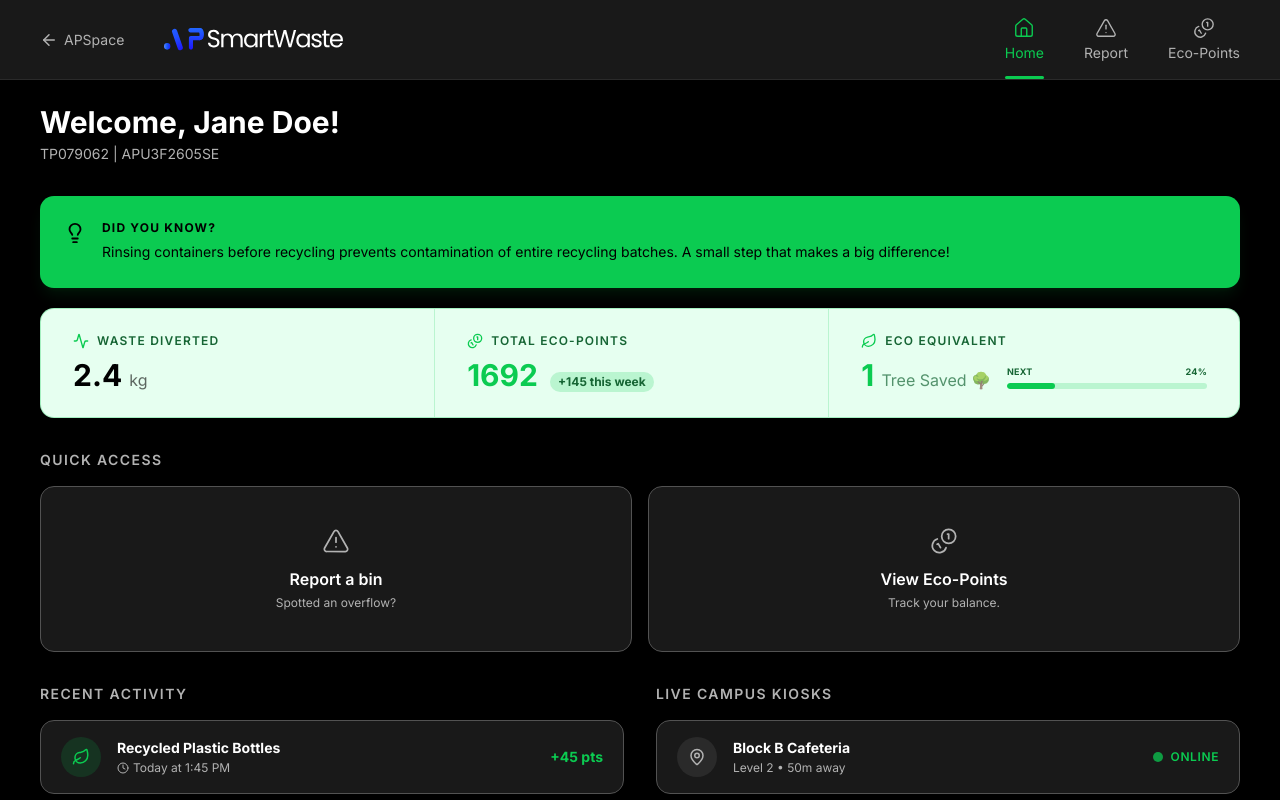
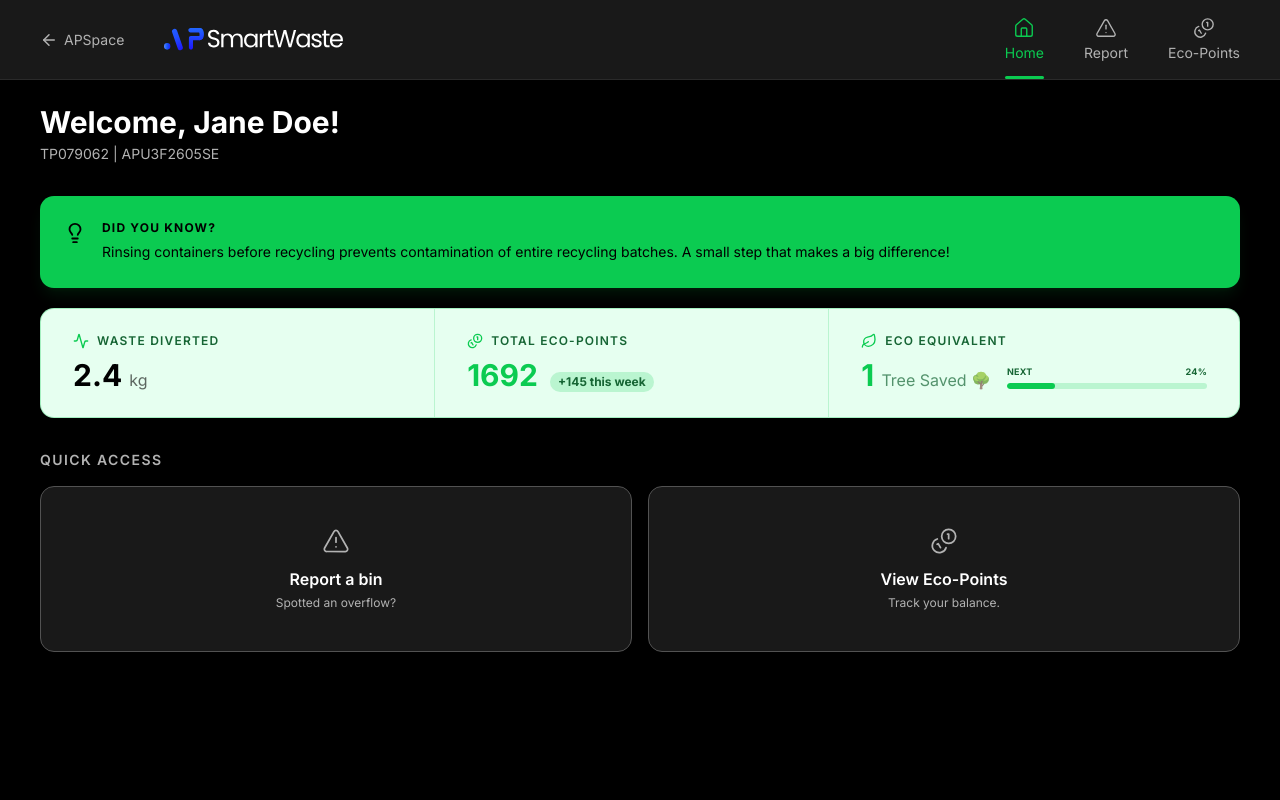
Before and after one commit to sevenpluseight/apu_gci_apsmartwaste, a Next.js app: page /student in a window 1280 px wide. Built offline with nearby package versions, Linux system fonts and the light colour scheme.

Commit message:
refactor: remove bottom dashboard data including recent activity and live campus kiosks sections

```diff
--- a/src/app/student/page.tsx
+++ b/src/app/student/page.tsx
@@ -124,92 +124,6 @@ export default function StudentPage() {
 
       </div>
 
-      {/* Bottom Dashboard Data */}
-      <div className="mt-8 grid grid-cols-1 lg:grid-cols-2 gap-8">
-
-        {/* Recent Activity */}
-        <div>
-          <h2 className="mb-4 text-sm font-semibold uppercase tracking-widest text-[#B2B2B2]">
-            Recent Activity
-          </h2>
-          <div className="flex flex-col gap-3">
-            {/* Activity Item 1 */}
-            <div className="flex items-center justify-between rounded-xl bg-[#191919] border border-[#525252] px-5 py-4 transition-colors hover:border-[#525252]/80">
-              <div className="flex items-center gap-4">
-                <div className="flex h-10 w-10 items-center justify-center rounded-full bg-[#0BCB51]/15 text-[#0BCB51]">
-                  <Leaf size={18} />
-                </div>
-                <div>
-                  <p className="text-sm font-bold text-white">Recycled Plastic Bottles</p>
-                  <p className="mt-0.5 flex items-center gap-1 text-xs text-[#B2B2B2]">
-                    <Clock size={12} /> Today at 1:45 PM
-                  </p>
-                </div>
-              </div>
-              <span className="text-sm font-bold text-[#0BCB51]">+45 pts</span>
-            </div>
-
-            {/* Activity Item 2 */}
-            <div className="flex items-center justify-between rounded-xl bg-[#191919] border border-[#525252] px-5 py-4 transition-colors hover:border-[#525252]/80">
-              <div className="flex items-center gap-4">
-                <div className="flex h-10 w-10 items-center justify-center rounded-full bg-[#0BCB51]/15 text-[#0BCB51]">
-                  <Activity size={18} />
-                </div>
-                <div>
-                  <p className="text-sm font-bold text-white">Recycled Aluminum Cans</p>
-                  <p className="mt-0.5 flex items-center gap-1 text-xs text-[#B2B2B2]">
-                    <Clock size={12} /> Yesterday at 10:20 AM
-                  </p>
-                </div>
-              </div>
-              <span className="text-sm font-bold text-[#0BCB51]">+100 pts</span>
-            </div>
-          </div>
-        </div>
-
-        {/* Live Campus Kiosks */}
-        <div>
-          <h2 className="mb-4 text-sm font-semibold uppercase tracking-widest text-[#B2B2B2]">
-            Live Campus Kiosks
-          </h2>
-          <div className="flex flex-col gap-3">
-            {/* Kiosk 1 (Online) */}
-            <div className="flex items-center justify-between rounded-xl bg-[#191919] border border-[#525252] px-5 py-4 transition-colors hover:border-[#0BCB51]/40 cursor-pointer">
-              <div className="flex items-center gap-4">
-                <div className="flex h-10 w-10 items-center justify-center rounded-full bg-[#2A2A2A] text-[#B2B2B2]">
-                  <MapPin size={18} />
-                </div>
-                <div>
-                  <p className="text-sm font-bold text-white">Block B Cafeteria</p>
-                  <p className="mt-0.5 text-xs text-[#B2B2B2]">Level 2 • 50m away</p>
-                </div>
-              </div>
-              <div className="flex items-center gap-2">
-                <div className="h-2.5 w-2.5 rounded-full bg-[#0BCB51] animate-pulse" />
-                <span className="text-xs font-semibold text-[#0BCB51] uppercase tracking-wider">Online</span>
-              </div>
-            </div>
-
-            {/* Kiosk 2 (Offline) */}
-            <div className="flex items-center justify-between rounded-xl bg-[#191919] border border-[#525252] px-5 py-4 opacity-75">
-              <div className="flex items-center gap-4">
-                <div className="flex h-10 w-10 items-center justify-center rounded-full bg-[#2A2A2A] text-[#B2B2B2]">
-                  <MapPin size={18} />
-                </div>
-                <div>
-                  <p className="text-sm font-bold text-white">Block E Foyer</p>
-                  <p className="mt-0.5 text-xs text-[#B2B2B2]">Ground Floor • 120m away</p>
-                </div>
-              </div>
-              <div className="flex items-center gap-2">
-                <div className="h-2.5 w-2.5 rounded-full bg-[#525252]" />
-                <span className="text-xs font-semibold text-[#B2B2B2] uppercase tracking-wider">Offline</span>
-              </div>
-            </div>
-          </div>
-        </div>
-
-      </div>
     </div>
   );
 }
```
